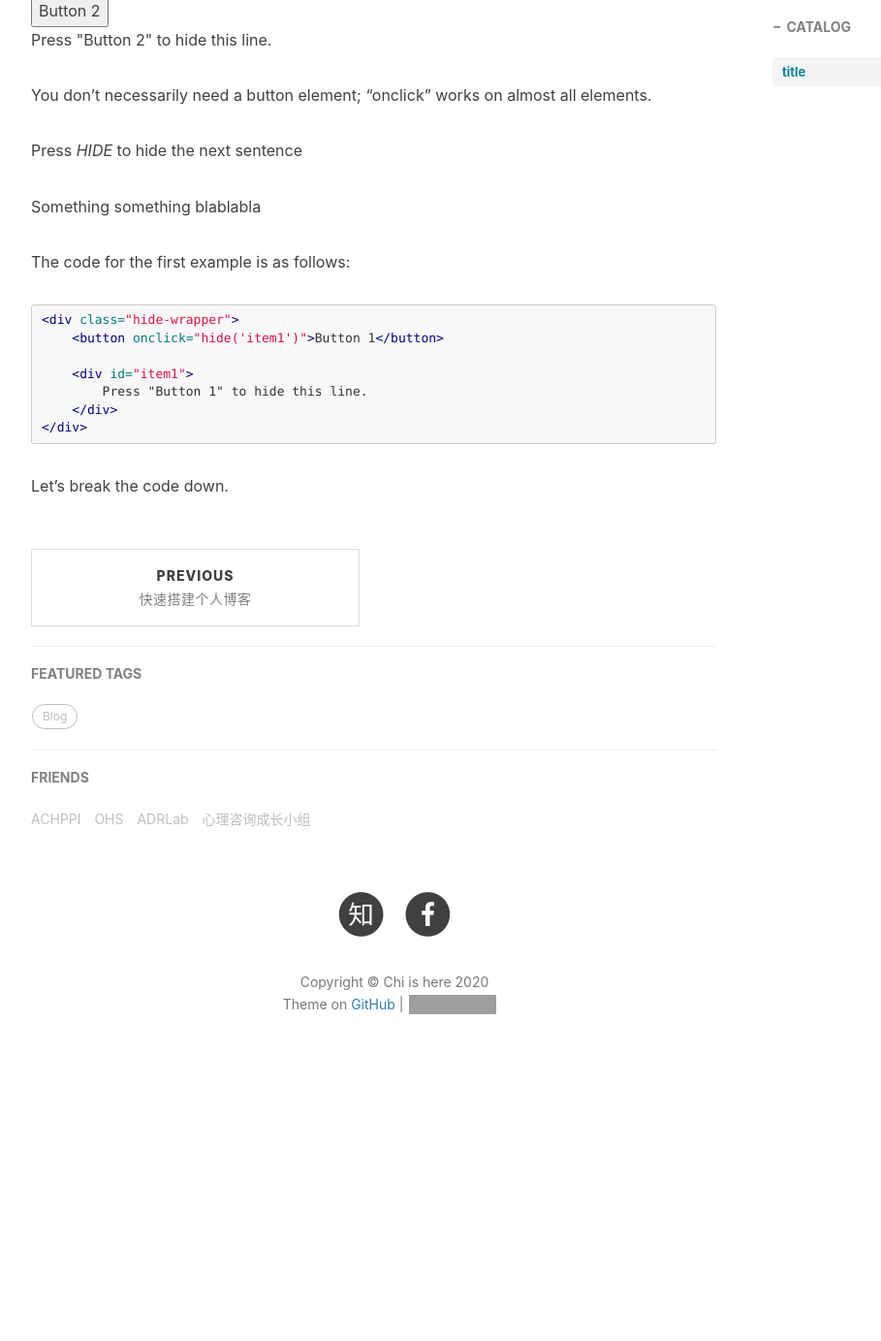
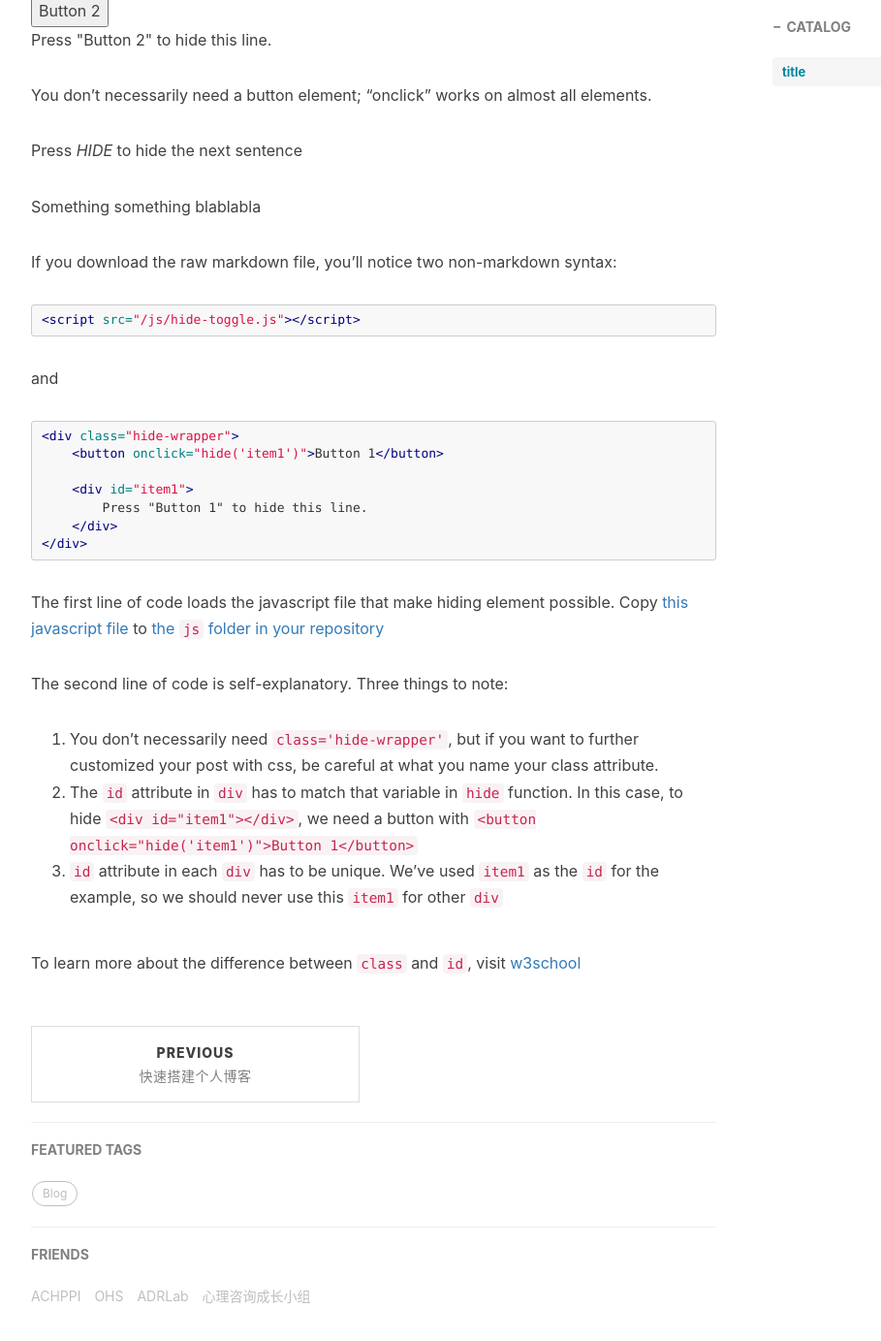
Before and after one commit to chelsiexie7/chmlee.github.io, a Jekyll site: the page built from _posts/2020-05-02-TestPost.md, in a window 1280 px wide and 1400 px high, scrolled down 852 px. Shown: the top 1383 px of the window at 97% size, without its empty margins (233-1142 px from the left). Built offline with Jekyll 4.4.1, drawn with Linux system fonts in a browser that asks for light colours; nearby versions of some CDN libraries; comment, search, counter and statistics services are not loaded; before the commit the page ends 1992 px from its top, so only the background shows below that; grey boxes are pictures that could not be loaded.

Commit message:
explanation

````diff
--- a/_posts/2020-05-02-TestPost.md
+++ b/_posts/2020-05-02-TestPost.md
@@ -47,7 +47,13 @@ You don't necessarily need a button element; "onclick" works on almost all eleme
 
 <!-- You should not be reading anything below this line in markdown -->
 
-The code for the first example is as follows:
+If you download the raw markdown file, you'll notice two non-markdown syntax:
+
+```html
+<script src="/js/hide-toggle.js"></script>
+```
+
+and
 
 ```html
 <div class="hide-wrapper">
@@ -59,4 +65,13 @@ The code for the first example is as follows:
 </div>
 ```
 
-Let's break the code down.
+The first line of code loads the javascript file that make hiding element possible.
+Copy [this javascript file](https://github.com/chmlee/chmlee.github.io/blob/master/js/hide-toggle.js) to [the `js` folder in your repository](https://github.com/chelsiexie7/chelsiexie7.github.io/tree/master/js)
+
+The second line of code is self-explanatory.
+Three things to note:
+1. You don't necessarily need `class='hide-wrapper'`, but if you want to further customized your post with css, be careful at what you name your class attribute.
+2. The `id` attribute in `div` has to match that variable in `hide` function. In this case, to hide `<div id="item1"></div>`, we need a button with `<button onclick="hide('item1')">Button 1</button>`
+3. `id` attribute in each `div` has to be unique. We've used `item1` as the `id` for the example, so we should never use this `item1` for other `div`
+
+To learn more about the difference between `class` and `id`, visit [w3school](https://github.com/chelsiexie7/chelsiexie7.github.io/tree/master/js)
````
